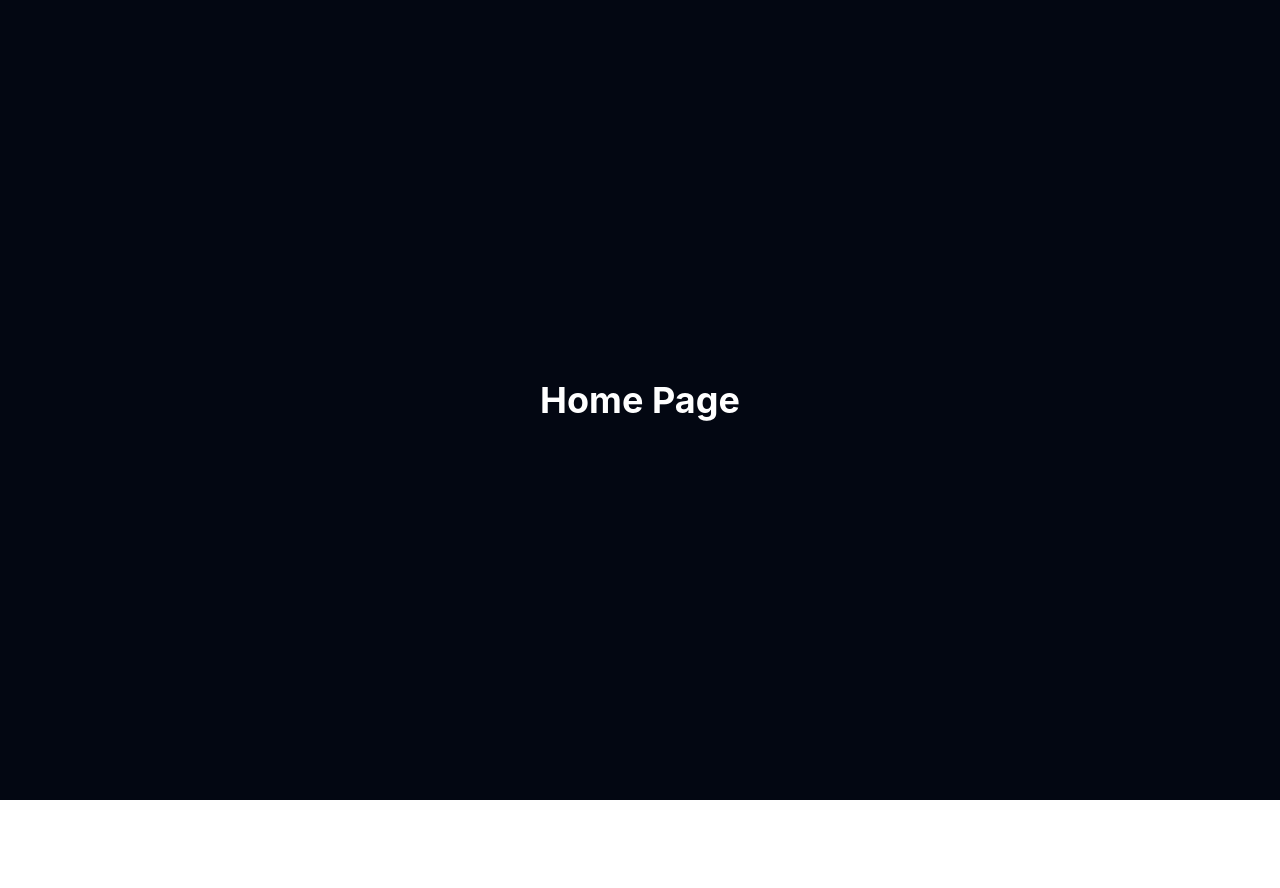
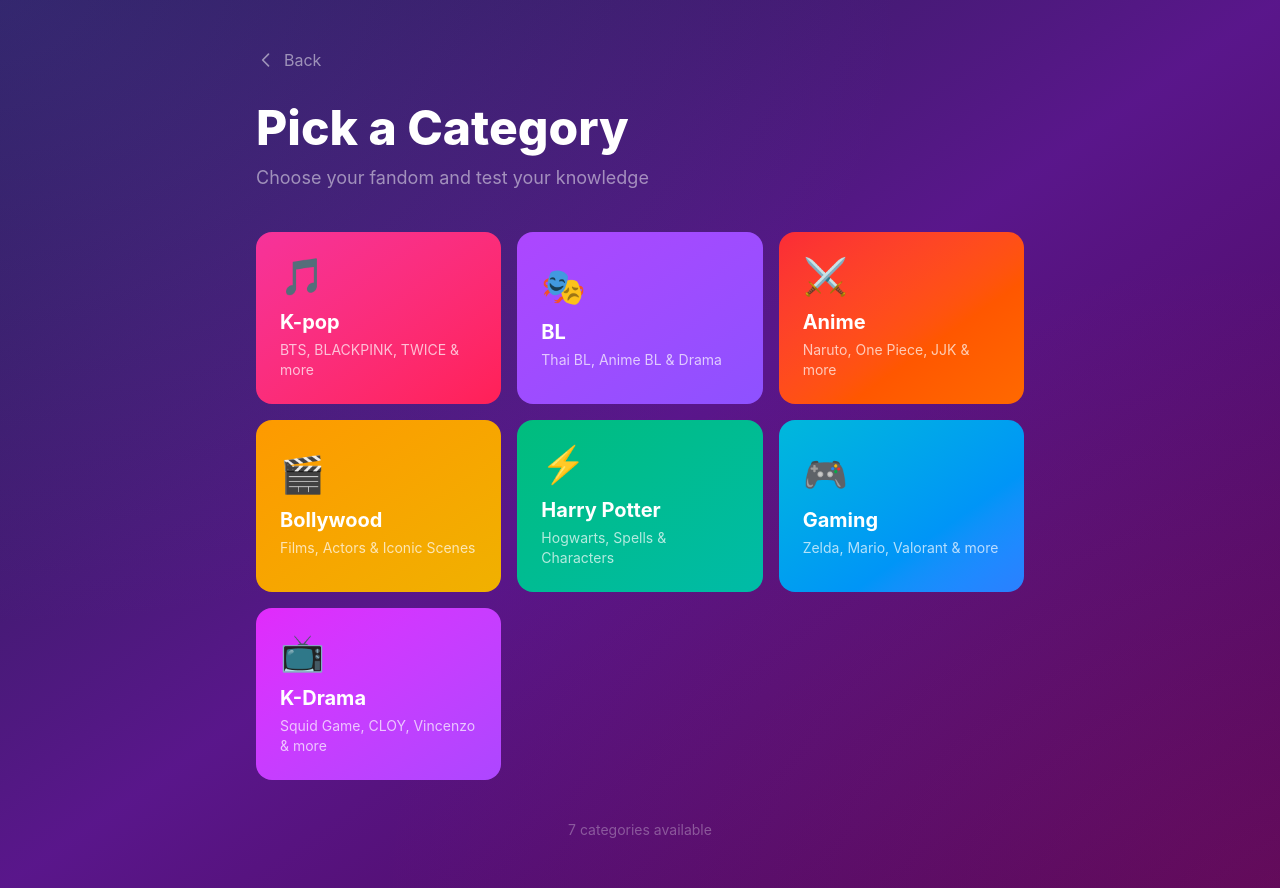
Before and after one commit to Pradipti7/FunQuiz, a React (Vite) app in the folder frontend/: page / in a window 1280 px wide. Both pictures are taken after a click on the button "Start Quiz". Before the commit the page ends 800 px from the top, so only its background shows below. Built offline with nearby package versions, Linux system fonts and the light colour scheme.

Commit message:
create: Home page with 7 categories created.

```diff
--- a/frontend/src/App.jsx
+++ b/frontend/src/App.jsx
@@ -1,15 +1,37 @@
 import { useState } from 'react'
 import LandingPage from './pages/LandingPage'
 import HomePage from './pages/HomePage'
+import QuizPage from './pages/QuizPage'
 
 function App() {
   const [page, setPage] = useState('landing')
+  const [selectedCategory, setSelectedCategory] = useState(null)
 
   if (page === 'landing') {
     return <LandingPage onEnter={() => setPage('home')} />
   }
 
-  return <HomePage />
+  if (page === 'quiz' && selectedCategory) {
+    return (
+      <QuizPage
+        category={selectedCategory}
+        onBack={() => {
+          setSelectedCategory(null)
+          setPage('home')
+        }}
+      />
+    )
+  }
+
+  return (
+    <HomePage
+      onSelectCategory={(category) => {
+        setSelectedCategory(category)
+        setPage('quiz')
+      }}
+      onBack={() => setPage('landing')}
+    />
+  )
 }
 
 export default App
--- /dev/null
+++ b/frontend/src/data/categories.js
@@ -0,0 +1,9 @@
+export const categories = [
+  { id: 'kpop', emoji: '🎵', name: 'K-pop', color: 'from-pink-500 to-rose-500', description: 'BTS, BLACKPINK, TWICE & more' },
+  { id: 'bl', emoji: '🎭', name: 'BL', color: 'from-purple-500 to-violet-500', description: 'Thai BL, Anime BL & Drama' },
+  { id: 'anime', emoji: '⚔️', name: 'Anime', color: 'from-red-500 to-orange-500', description: 'Naruto, One Piece, JJK & more' },
+  { id: 'bollywood', emoji: '🎬', name: 'Bollywood', color: 'from-amber-500 to-yellow-500', description: 'Films, Actors & Iconic Scenes' },
+  { id: 'harry-potter', emoji: '⚡', name: 'Harry Potter', color: 'from-emerald-500 to-teal-500', description: 'Hogwarts, Spells & Characters' },
+  { id: 'gaming', emoji: '🎮', name: 'Gaming', color: 'from-cyan-500 to-blue-500', description: 'Zelda, Mario, Valorant & more' },
+  { id: 'kdrama', emoji: '📺', name: 'K-Drama', color: 'from-fuchsia-500 to-purple-500', description: 'Squid Game, CLOY, Vincenzo & more' },
+]
--- a/frontend/src/pages/HomePage.jsx
+++ b/frontend/src/pages/HomePage.jsx
@@ -1,7 +1,67 @@
-export default function HomePage() {
+import { categories } from '../data/categories'
+
+export default function HomePage({ onSelectCategory, onBack }) {
   return (
-    <div className="min-h-screen bg-gray-950 text-white flex items-center justify-center">
-      <h1 className="text-4xl font-bold">Home Page</h1>
+    <div className="relative min-h-screen bg-gradient-to-br from-indigo-950 via-purple-900 to-fuchsia-950 overflow-hidden">
+      {/* Radial glow overlays */}
+      <div className="absolute inset-0 bg-[radial-gradient(ellipse_at_top_left,rgba(139,92,246,0.2),transparent_50%)]" />
+      <div className="absolute inset-0 bg-[radial-gradient(ellipse_at_bottom_right,rgba(236,72,153,0.15),transparent_50%)]" />
+
+      <div className="relative z-10 min-h-screen px-4 py-8 sm:py-12">
+        {/* Header */}
+        <div className="max-w-3xl mx-auto mb-10">
+          <button
+            onClick={onBack}
+            className="flex items-center gap-2 text-white/50 hover:text-white/80 transition-colors mb-8 cursor-pointer"
+          >
+            <svg className="w-5 h-5" fill="none" viewBox="0 0 24 24" stroke="currentColor" strokeWidth={2}>
+              <path strokeLinecap="round" strokeLinejoin="round" d="M15 19l-7-7 7-7" />
+            </svg>
+            Back
+          </button>
+
+          <h1 className="text-4xl sm:text-5xl font-extrabold text-white mb-3">
+            Pick a Category
+          </h1>
+          <p className="text-white/50 text-lg">
+            Choose your fandom and test your knowledge
+          </p>
+        </div>
+
+        {/* Category Grid */}
+        <div className="max-w-3xl mx-auto grid grid-cols-1 sm:grid-cols-2 lg:grid-cols-3 gap-4">
+          {categories.map((cat) => (
+            <button
+              key={cat.id}
+              onClick={() => onSelectCategory(cat)}
+              className={`group relative bg-gradient-to-br ${cat.color} rounded-2xl p-6 text-left transition-all duration-300 hover:scale-[1.03] hover:shadow-2xl active:scale-[0.98] cursor-pointer overflow-hidden`}
+            >
+              {/* Shine overlay on hover */}
+              <div className="absolute inset-0 bg-white/0 group-hover:bg-white/10 transition-all duration-300" />
+
+              <div className="relative z-10">
+                <span className="text-4xl block mb-3">{cat.emoji}</span>
+                <h2 className="text-white text-xl font-bold mb-1">{cat.name}</h2>
+                <p className="text-white/70 text-sm">{cat.description}</p>
+              </div>
+
+              {/* Arrow on hover */}
+              <div className="absolute top-4 right-4 opacity-0 group-hover:opacity-100 transition-all duration-300 translate-x-2 group-hover:translate-x-0">
+                <svg className="w-5 h-5 text-white/70" fill="none" viewBox="0 0 24 24" stroke="currentColor" strokeWidth={2.5}>
+                  <path strokeLinecap="round" strokeLinejoin="round" d="M13 7l5 5m0 0l-5 5m5-5H6" />
+                </svg>
+              </div>
+            </button>
+          ))}
+        </div>
+
+        {/* Footer hint */}
+        <div className="max-w-3xl mx-auto mt-10 text-center">
+          <p className="text-white/30 text-sm">
+            {categories.length} categories available
+          </p>
+        </div>
+      </div>
     </div>
   )
 }
--- a/frontend/src/pages/LandingPage.jsx
+++ b/frontend/src/pages/LandingPage.jsx
@@ -16,14 +16,7 @@
   { emoji: '🎬', left: '80%', delay: '10s', duration: '11s', size: '2.1rem' },
 ]
 
-const categories = [
-  { emoji: '🎵', name: 'K-pop', color: 'from-pink-500 to-rose-500' },
-  { emoji: '🎭', name: 'BL', color: 'from-purple-500 to-violet-500' },
-  { emoji: '⚔️', name: 'Anime', color: 'from-red-500 to-orange-500' },
-  { emoji: '🎬', name: 'Bollywood', color: 'from-amber-500 to-yellow-500' },
-  { emoji: '⚡', name: 'Harry Potter', color: 'from-emerald-500 to-teal-500' },
-  { emoji: '🎮', name: 'Gaming', color: 'from-cyan-500 to-blue-500' },
-]
+import { categories } from '../data/categories'
 
 export default function LandingPage({ onEnter }) {
   return (
@@ -71,11 +64,13 @@
             <span>Harry Potter</span>
             <span>•</span>
             <span>Gaming</span>
+            <span>•</span>
+            <span>K-Drama</span>
           </div>
         </div>
 
         {/* Category preview cards */}
-        <div className="grid grid-cols-3 sm:grid-cols-6 gap-3 sm:gap-4 mb-12 max-w-2xl w-full">
+        <div className="grid grid-cols-4 sm:grid-cols-7 gap-3 sm:gap-4 mb-12 max-w-3xl w-full">
           {categories.map((cat) => (
             <div
               key={cat.name}
@@ -108,7 +103,7 @@
 
         {/* Bottom hint */}
         <p className="text-white/30 text-sm mt-8">
-          6 categories • Endless fun
+          7 categories • Endless fun
         </p>
       </div>
     </div>
--- /dev/null
+++ b/frontend/src/pages/QuizPage.jsx
@@ -0,0 +1,26 @@
+export default function QuizPage({ category, onBack }) {
+  return (
+    <div className="relative min-h-screen bg-gradient-to-br from-indigo-950 via-purple-900 to-fuchsia-950 overflow-hidden">
+      <div className="absolute inset-0 bg-[radial-gradient(ellipse_at_top_left,rgba(139,92,246,0.2),transparent_50%)]" />
+
+      <div className="relative z-10 min-h-screen flex flex-col items-center justify-center px-4">
+        <button
+          onClick={onBack}
+          className="absolute top-6 left-6 flex items-center gap-2 text-white/50 hover:text-white/80 transition-colors cursor-pointer"
+        >
+          <svg className="w-5 h-5" fill="none" viewBox="0 0 24 24" stroke="currentColor" strokeWidth={2}>
+            <path strokeLinecap="round" strokeLinejoin="round" d="M15 19l-7-7 7-7" />
+          </svg>
+          Back
+        </button>
+
+        <div className="text-center">
+          <span className="text-6xl block mb-4">{category.emoji}</span>
+          <h1 className="text-4xl sm:text-5xl font-extrabold text-white mb-3">{category.name}</h1>
+          <p className="text-white/50 text-lg mb-8">{category.description}</p>
+          <p className="text-white/30 text-sm">Quiz coming soon...</p>
+        </div>
+      </div>
+    </div>
+  )
+}
```
